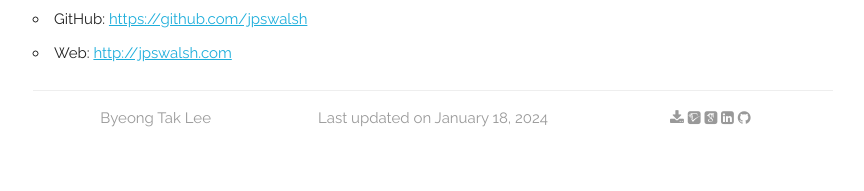
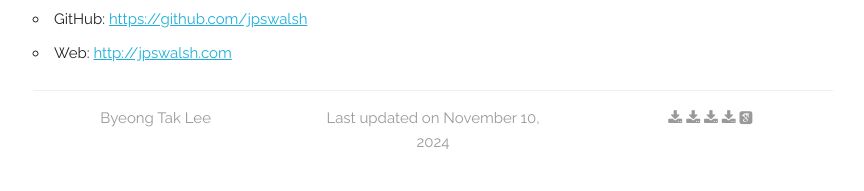
Before and after one commit to byeongtak/byeongtak.github.io, a Jekyll site: the page built from libs/external/academicons-1.8.6/README.md, in a window 1280 px wide. Shown: the part 1640-1831 px from the top of the page, without its empty margins (207-1071 px from the left). Built offline with Jekyll 4.4.1, drawn with Linux system fonts in a browser that asks for light colours; some web fonts are replaced; our own code applies the rules of GitHub Pages for plain Markdown files; before the commit the page ends 1810 px from its top, so only the background shows below that.

Commit message:
Update default.html

```diff
--- a/_layouts/default.html
+++ b/_layouts/default.html
@@ -103,26 +103,23 @@
           {{ site.data.main_info.name }}
         </div>
         <div class="four columns">
-          Last updated on January 18, 2024
+          Last updated on November 10, 2024
         </div>
         <div class="four columns">
-          <!-- <span onclick="window.open('{{ site.data.main_info.twitter }}')" style="cursor: pointer">
-            <i class="fa fa-twitter" aria-hidden="true"></i>
-          </span> -->
           <span onclick="window.open('{{ site.data.main_info.cv }}')" style="cursor: pointer">
             <i class="fa fa-download" aria-hidden="true"></i>
           </span>
-          <span onclick="window.open('{{ site.data.main_info.semantic_scholar }}')" style="cursor: pointer">
-            <i class="ai ai-semantic-scholar-square" aria-hidden="true"></i>
+          <span onclick="window.open('{{ site.data.main_info.cv }}')" style="cursor: pointer">
+            <i class="fa fa-download" aria-hidden="true"></i>
+          </span>
+          <span onclick="window.open('{{ site.data.main_info.cv }}')" style="cursor: pointer">
+            <i class="fa fa-download" aria-hidden="true"></i>
+          </span>
+          <span onclick="window.open('{{ site.data.main_info.cv }}')" style="cursor: pointer">
+            <i class="fa fa-download" aria-hidden="true"></i>
           </span>
           <span onclick="window.open('{{ site.data.main_info.google_scholar }}')" style="cursor: pointer">
             <i class="ai ai-google-scholar-square" aria-hidden="true"></i>
-          </span>
-          <span onclick="window.open('{{ site.data.main_info.linkedin }}')" style="cursor: pointer">
-            <i class="fa fa-linkedin-square" aria-hidden="true"></i>
-          </span>
-          <span onclick="window.open('{{ site.data.main_info.github }}')" style="cursor: pointer">
-            <i class="fa fa-github" aria-hidden="true"></i>
           </span>
         </div>
       </div>
```
